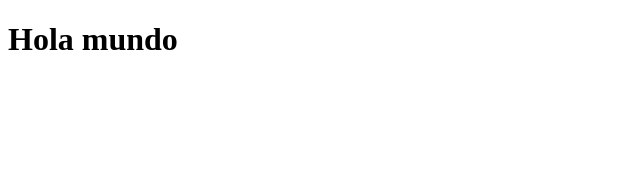
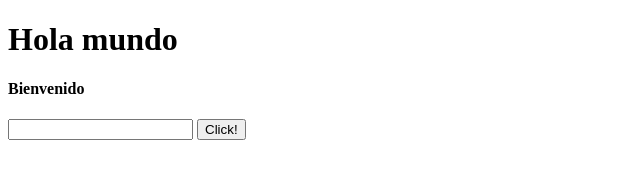
Before and after one commit to Chiles012/taller-github, a plain HTML site: page index.html in a window 1280 px wide. Shown: the whole page, without its empty margins (0-640 px from the left). Drawn offline with Linux system fonts and the light colour scheme.

Commit message:
bienvinida y formulario

```diff
--- a/index.html
+++ b/index.html
@@ -9,6 +9,13 @@
 </head>
 <body>
     <h1>Hola mundo</h1>
+    <h4>Bienvenido</h4>
+
+    <form>
+        <input type="password" name="pass" id="pass">
+        <button>Click!</button>
+    </form>
+
     <script src="./index.js"></script>
 </body>
 </html>
```
